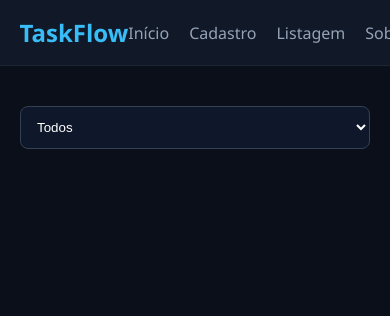
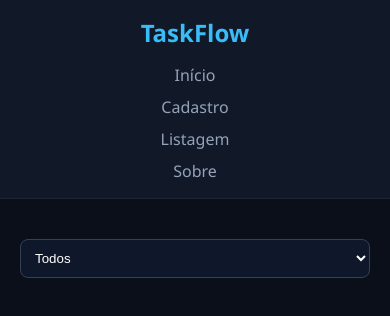
Before and after one commit to ThiagoCostaB/taskflow-Pratica01, a React (Vite) app in the folder taskflow-react/: page /listagem in a window 390 px wide. Shown: the top 316 px of the page. Built offline with nearby package versions, Linux system fonts and the light colour scheme.

Commit message:
style: adapta interface para dispositivos móveis

```diff
--- a/taskflow-react/src/styles/style.css
+++ b/taskflow-react/src/styles/style.css
@@ -212,3 +212,41 @@ input, select {
     font-weight: 500;
     font-size: 0.95rem;
 }
+
+@media (max-width: 768px) {
+
+  .main-header {
+    flex-direction: column;
+    gap: 15px;
+    text-align: center;
+  }
+
+  .main-nav ul {
+    flex-direction: column;
+    gap: 10px;
+  }
+
+  .stats-grid {
+    grid-template-columns: 1fr;
+  }
+
+  .task-grid {
+    grid-template-columns: 1fr;
+  }
+
+  .custom-form {
+    padding: 20px;
+  }
+
+}
+.filter-bar {
+  margin-bottom: 20px;
+}
+
+.filter-bar select {
+  padding: 10px;
+  border-radius: 8px;
+  background: #0f172a;
+  color: white;
+  border: 1px solid #334155;
+}
```
